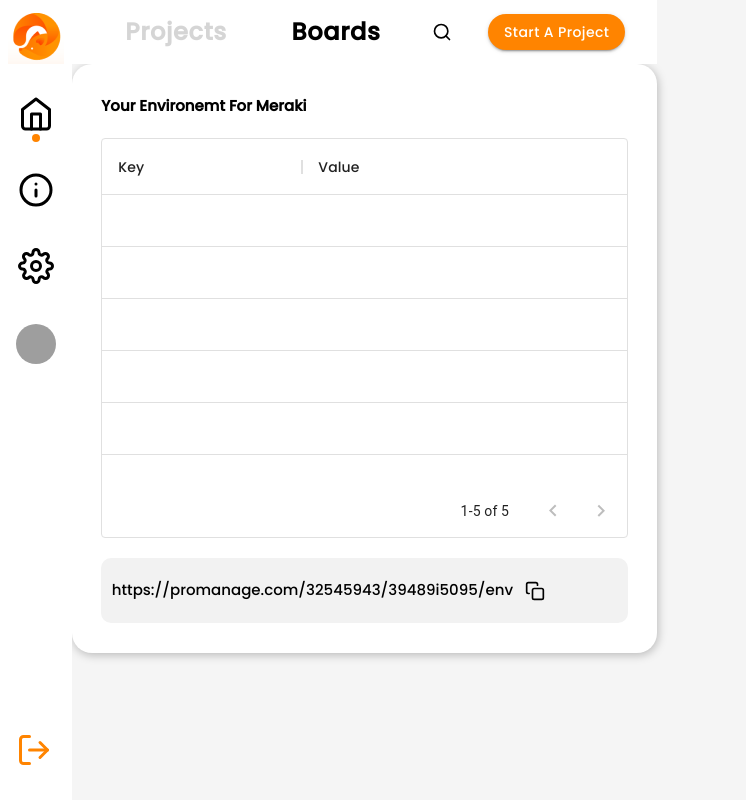
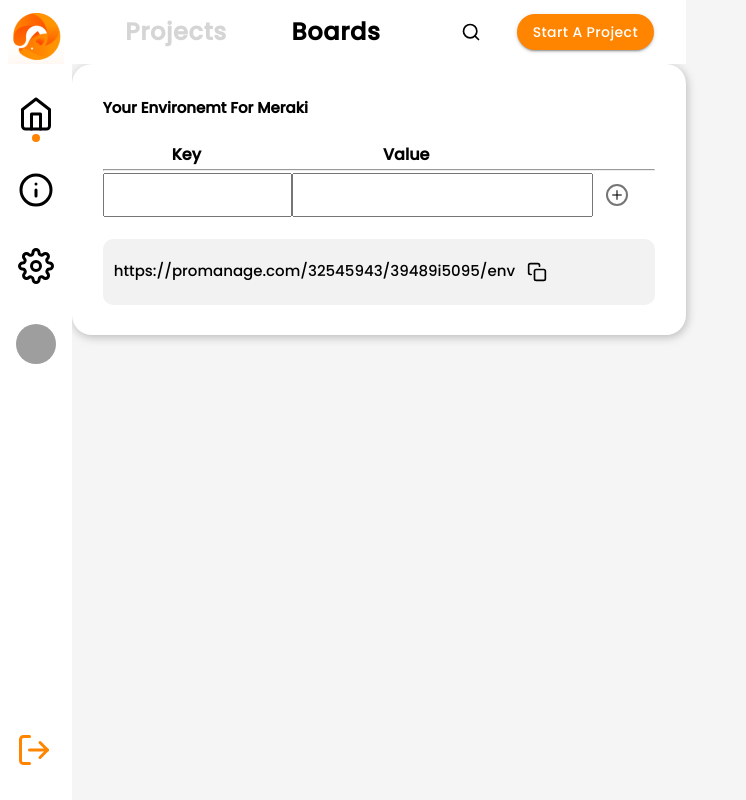
Before and after one commit to avinash-vk/promanage, a React (Create React App) app in the folder client/: page / in a window 1280 px wide. Both pictures are taken after a click on the tab "Boards". Shown: the whole page, without its empty margins (0-746 px from the left). Built offline with nearby package versions, Linux system fonts and the light colour scheme; grey boxes are pictures that could not be loaded; the HTML template or start-up script is replaced by a standard one.

Commit message:
Env table functionality

```diff
--- a/client/src/components/Env.js
+++ b/client/src/components/Env.js
@@ -5,6 +5,7 @@ import { Typography } from "@material-ui/core";
 import IconButton from "@material-ui/core/IconButton";
 import {Copy} from "react-feather";
 import Box from '@material-ui/core/Box';
+import {PlusCircle,MinusCircle} from "react-feather";
 const useStyles = makeStyles(() => ({
     root:{
         borderRadius:20,
@@ -30,7 +31,9 @@ export default function Env(){
     return (
         <div className={classes.root}>
             <span style={{ color: 'black',textTransform:"capitalize",fontWeight:"bold",fontSize:15}}>Your environemt for Meraki</span>
-           <div className={classes.child}><DataTable/></div>
+           <div className={classes.child}>
+             <DynamicTable/>
+          </div>
             <div className={classes.url}>
                 <span>
                 <text>https://promanage.com/32545943/39489i5095/env</text>
@@ -63,3 +66,116 @@ function DataTable() {
     </div>
   );
 }
+class DynamicTable extends React.Component {
+  constructor(props) {
+    super(props);
+    this.state = {
+      key:"",
+      value:"",
+      items: []
+    }
+  }
+  updateKey(event) {
+    this.setState({
+      key: event.target.value
+    });
+  }
+  updateValue(event){
+    this.setState({
+      value:event.target.value
+    })
+  }
+  handleClick() {
+    var items = this.state.items;
+    items.push({key:this.state.key,value:this.state.value});
+    this.setState({
+      items:items,
+      key:"",
+      value:""
+    });
+  }
+  handleKeyChanged(i, event) {
+    var items = this.state.items;
+    items[i].key = event.target.value;
+    this.setState({
+      items: items
+    });
+  }
+  handleValueChanged(i, event) {
+    var items = this.state.items;
+    items[i].value = event.target.value;
+    this.setState({
+      items: items
+    });
+  }
+  handleItemDeleted(i) {
+    var items = this.state.items;
+    items.splice(i, 1);
+    this.setState({
+      items: items
+    });
+  }
+  renderRows() {
+    var context = this;
+    return  this.state.items.map(function(o, i) {
+              return (
+                <>
+                    <input
+                      type="text"
+                      value={o.key}
+                      onChange={context.handleKeyChanged.bind(context, i)}
+                      style={{width:"30%",padding:10}}
+                    />
+                    <input
+                      type="text"
+                      value={o.value}
+                      onChange={context.handleValueChanged.bind(context, i)}
+                      style={{width:"50%",padding:10}}
+                    />
+                    <IconButton aria-label="add"  onClick={context.handleItemDeleted.bind(context, i)}><MinusCircle/></IconButton>
+                    </>
+              );
+            });
+  }
+
+  render() {
+    return (
+      <div>
+        <table style={{width:"100%"}}>
+        <colgroup>
+        <col span="1" style={{width:"30%"}}/>
+       <col  span="1" style={{width:"50%"}}/>
+       <col span="1" style={{width:"20%"}}/>
+        </colgroup>
+          <thead>
+            <tr>
+              <th>
+                Key
+              </th>
+              <th>
+                Value
+              </th>
+              <th>
+              </th>
+            </tr>
+          </thead>
+        </table>
+        {this.renderRows()}
+        <hr/>
+        <input
+          type="text"
+          value={this.state.key}
+          onChange={this.updateKey.bind(this)}
+          style={{width:"30%",padding:10}}
+        />
+        <input
+          type="text"
+          value={this.state.value}
+          onChange={this.updateValue.bind(this)}
+          style={{width:"50%",padding:10}}
+        />
+        <IconButton aria-label="add"  onClick={this.handleClick.bind(this)} ><PlusCircle/></IconButton>
+      </div>
+    );
+  }
+}
```
